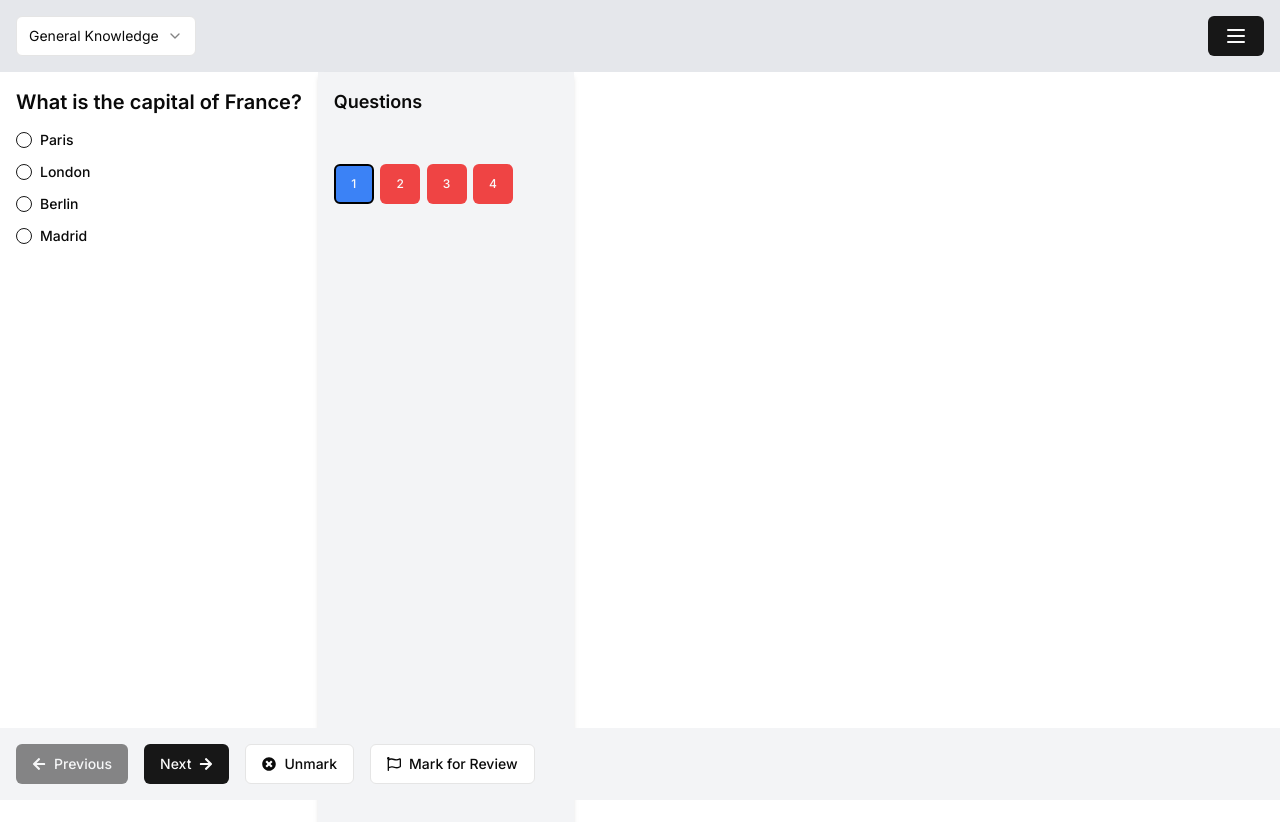
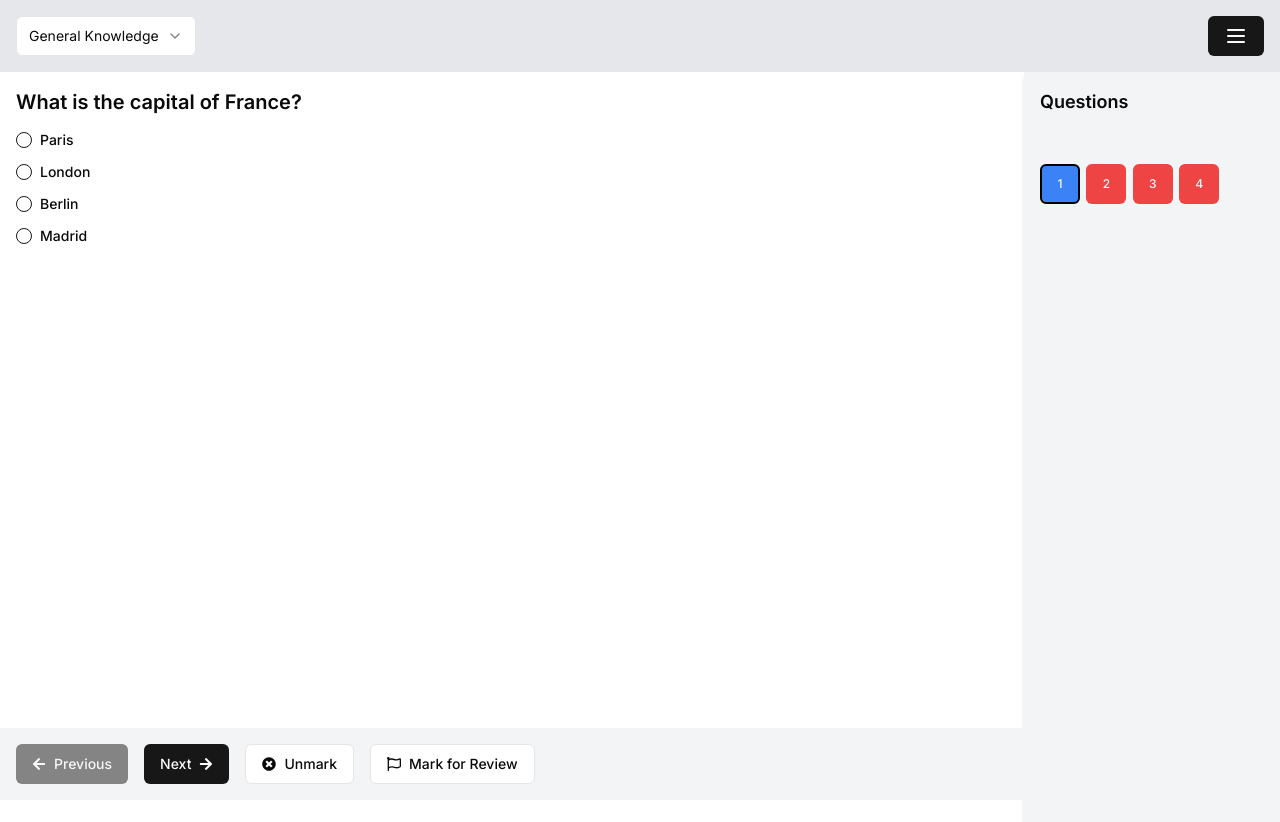
Before and after one commit to destx0/gquiz, a Next.js app: page /test in a window 1280 px wide. Shown: the top 822 px of the page. Built offline with nearby package versions, Linux system fonts and the light colour scheme.

Commit message:
side bar fixed

```diff
--- a/src/components/MainContent.jsx
+++ b/src/components/MainContent.jsx
@@ -18,7 +18,8 @@ const MainContent = () => {
 	} = useTestStore();
 
 	return (
-		<div className="flex flex-1">
+		<div className="flex w-full">
+			<div className="flex-grow">
 				<MainQuestion
 					currentSectionIndex={currentSectionIndex}
 					currentQuestionIndex={currentQuestionIndex}
@@ -26,6 +27,8 @@ const MainContent = () => {
 					selectedOptions={selectedOptions}
 					handleOptionSelect={handleOptionSelect}
 				/>
+			</div>
+			<div className="flex-shrink-0">
 				<NavigationSidebar
 					currentSectionIndex={currentSectionIndex}
 					currentQuestionIndex={currentQuestionIndex}
@@ -40,6 +43,7 @@ const MainContent = () => {
 					}
 				/>
 			</div>
+		</div>
 	);
 };
 
```
Lines whose indentation alone changed are shown as unchanged.
